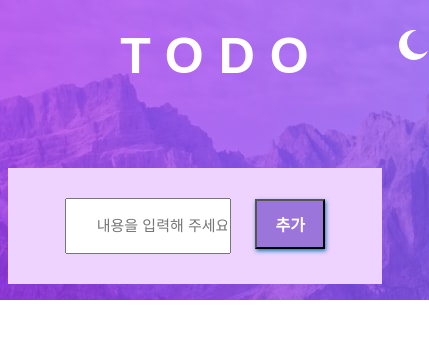
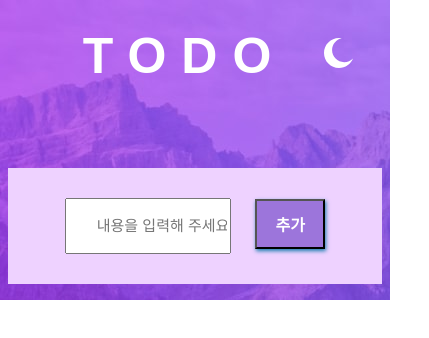
Before and after one commit to kyulious/todo_1107, a plain HTML site: page index.html in a window 390 px wide. Shown: the whole page, 429 px wide, since content can reach past the window. Drawn offline with Linux system fonts and the light colour scheme.

Commit message:
commit 3

```diff
--- a/style.css
+++ b/style.css
@@ -20,7 +20,7 @@ body{
     color: #fff;
     letter-spacing: 15px;
     font-size: 50px;
-    left: 30%;
+    left: 40%;
     margin-top: 5%;
     position: relative;
 }
@@ -169,13 +169,30 @@ form::after {
     #item{
         width: 200px;
     }
+    .top #sun{
+        left: 40%;
+        position: relative;
+        margin-top: 8%;
+    }
+    .top >h1{
+        left: 30%;
+    }
   }
   @media screen and (max-width: 401px){
     #item{
         width: 150px;
     }
-    #sun{
+    .top #sun{
+        left: 30%;
+        position: relative;
+        margin-top: 8%;
+    }
+    .top >h1{
+        color: #fff;
+        letter-spacing: 15px;
+        font-size: 50px;
         left: 20%;
+        margin-top: 5%;
         position: relative;
     }
   }
```
